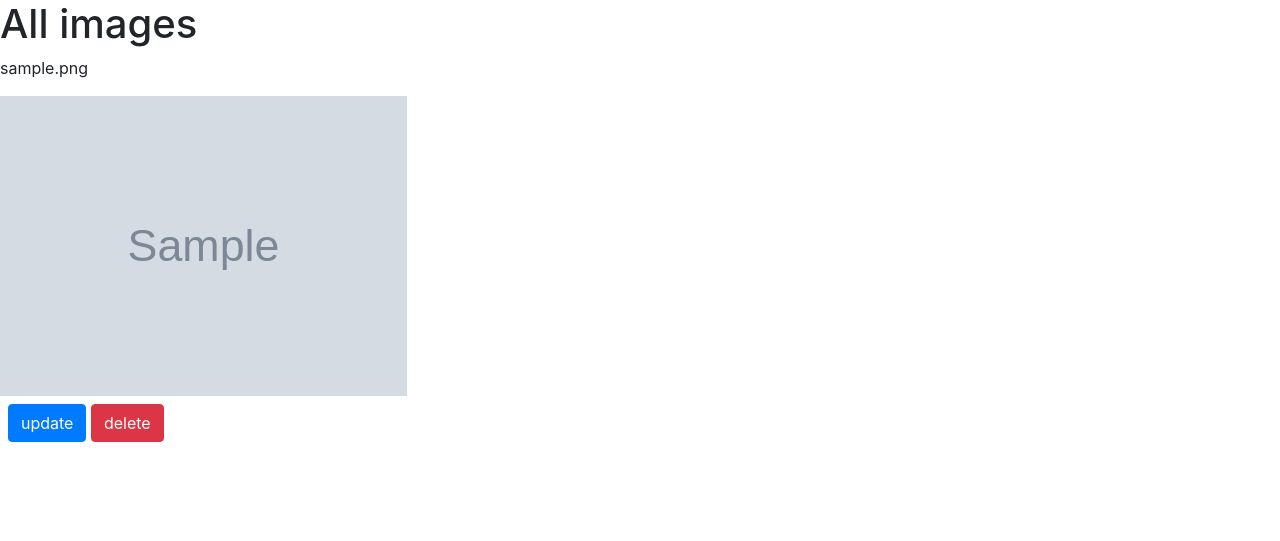
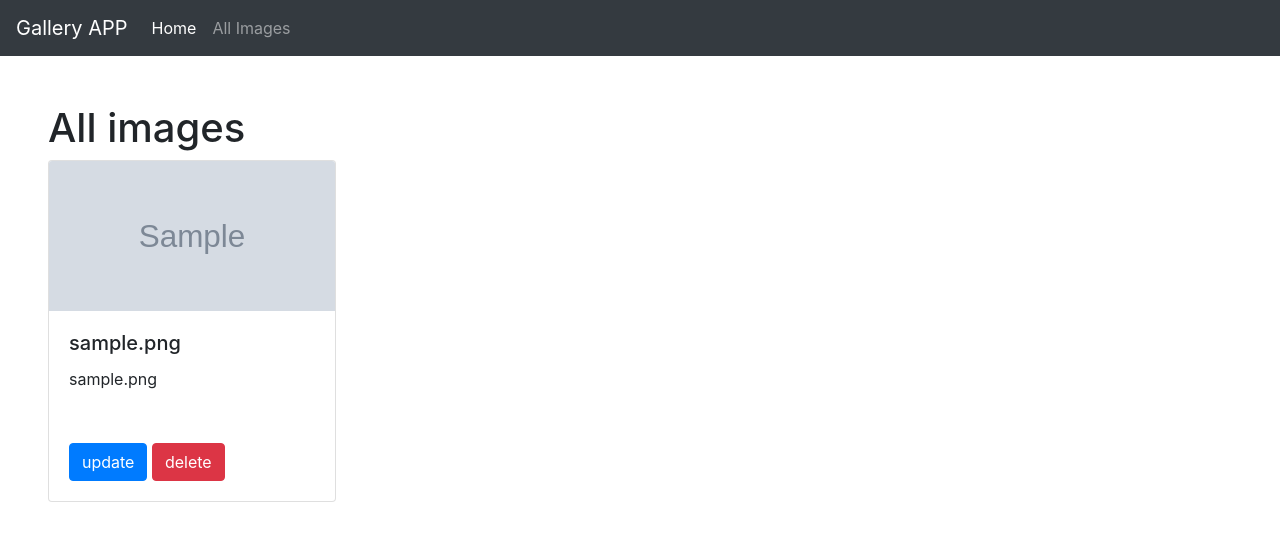
Before and after one commit to haimy254/gallary, a Django app: template pics/templates/show_images.html in a window 1280 px wide. Shown: the top 541 px of the page. Run offline with Django 4.2, Linux system fonts and the light colour scheme; the template is opened without the code that fills it: values that come from a table or form of the project are taken from there, others are empty; tables that the repository leaves empty hold one stand-in row (values such as "Sample post"); grey boxes marked "Sample" are stand-in pictures; parts of the project's set-up code (start-up, migrations or seed data) failed here and were passed over; some libraries are stand-ins or nearby versions.

Commit message:
added a  nav bar and cards to display all images

```diff
--- a/gallery/urls.py
+++ b/gallery/urls.py
@@ -19,8 +19,9 @@ from django.conf import settings
 from django.conf.urls.static import static
 
 urlpatterns = [
+    path('',include('pics.urls')),
     path('admin/', admin.site.urls),
-    path('pics/',include('pics.urls')),
+
 ]
 
 if settings.DEBUG:
--- /dev/null
+++ b/pics/static/js/main.js
@@ -0,0 +1,9 @@
+$(document).ready(function () {
+  var imageCards = document.querySelectorAll(".image-card");
+
+  for (var i = 0; i < imageCards.length; i++) {
+    imageCards[i].addEventListener("click", function (e) {
+      var title = this.querySelector(".card-title").textContent;
+    });
+  }
+});
--- a/pics/templates/base.html
+++ b/pics/templates/base.html
@@ -21,9 +21,17 @@
     <title>THE GALLERY</title>
   </head>
   <body>
-
-    {% block content%}
-    <h1>Its working</h1>
-    {% endblock%}
+    {% include 'nav.html'%}
+    <div class="m-5">
+      {% block content%}
+      <h1>Its working</h1>
+      {% endblock%}
+    </div>
+    <script
+      src="https://code.jquery.com/jquery-3.6.0.min.js"
+      integrity="sha256-/xUj+3OJU5yExlq6GSYGSHk7tPXikynS7ogEvDej/m4="
+      crossorigin="anonymous"
+    ></script>
+    <script src="{% static 'js/main.js'%}"></script>
   </body>
 </html>
--- a/pics/templates/home.html
+++ b/pics/templates/home.html
@@ -1 +1,3 @@
+{% extends "base.html"%} {%block content%}
 <h1>Home</h1>
+{%endblock%}
--- a/pics/templates/nav.html
+++ b/pics/templates/nav.html
@@ -1,3 +1,22 @@
-<nav>
-  <h1>navbar</h1>
+<nav class="navbar navbar-expand-lg navbar-dark bg-dark">
+  <a class="navbar-brand" href="/">Gallery APP</a>
+  <button
+    class="navbar-toggler"
+    type="button"
+    data-toggle="collapse"
+    data-target="#navbarNavAltMarkup"
+    aria-controls="navbarNavAltMarkup"
+    aria-expanded="false"
+    aria-label="Toggle navigation"
+  >
+    <span class="navbar-toggler-icon"></span>
+  </button>
+  <div class="collapse navbar-collapse" id="navbarNavAltMarkup">
+    <div class="navbar-nav">
+      <a class="nav-item nav-link active" href="{% url 'home' %}"
+        >Home <span class="sr-only">(current)</span></a
+      >
+      <a class="nav-item nav-link" href="{% url 'all_images'%}">All Images</a>
+    </div>
+  </div>
 </nav>
--- a/pics/templates/show_images.html
+++ b/pics/templates/show_images.html
@@ -5,17 +5,28 @@
 {%if all_images%}
 <div class="row">
   {%for image in all_images%}
-  <div class="col-4">
-    <p>{{image.image_name}}</p>
-
-    <img src="{{image.image.url}}" width="100%" height="300px" alt="" />
-    <div class="my-2 mx-2">
-      <a href="{% url 'home'%}get_update/{{image.id}}" class="btn btn-primary"
-        >update</a
-      >
-      <a href="{% url 'home'%}delete_image/{{image.id}}" class="btn btn-danger"
-        >delete</a
-      >
+  <div class="col-md-3 col-sm-6">
+    <div class="card image-card" style="width: 18rem">
+      <img
+        class="card-img-top"
+        src="{{image.image.url}}"
+        alt="Card image cap"
+        style="cursor: pointer; max-height: 150px; min-height: 150px"
+      />
+      <div class="card-body">
+        <h5 class="card-title">{{image.image_name}}</h5>
+        <p class="card-text" style="max-height: 60px; min-height: 60px">
+          {{image.image_description}}
+        </p>
+        <a href="{% url 'home'%}get_update/{{image.id}}" class="btn btn-primary"
+          >update</a
+        >
+        <a
+          href="{% url 'home'%}delete_image/{{image.id}}"
+          class="btn btn-danger"
+          >delete</a
+        >
+      </div>
     </div>
   </div>
   {%endfor%}
--- a/pics/urls.py
+++ b/pics/urls.py
@@ -7,10 +7,7 @@ from .views import *
 
 urlpatterns = [
     path("",home_view,name='home'),
-    path('image/', image_view, name = 'index'),
-	path('imageform/', image_view, name = 'imageform'),
 	# path("search/",views.search_result, name="search_results"),
-    path('success', success, name = 'success'),
     path('show_images/',display_images,name='all_images'),
     path('get_update/<int:image_id>',get_update,name='get_update'),
     path('delete_image/<int:image_id>',delete_image,name='delete_image'),
```
Also changed, not shown: media/image/brooke-lark-nTZOILVZuOg-unsplash.jpg (added), media/image/clark-street-mercantile-P3pI6xzovu0-unsplash.jpg (added), media/image/luca-bravo-XJXWbfSo2f0-unsplash.jpg (added), media/image/saikiran-g-F2kHXy9kjEU-unsplash.jpg (added).
